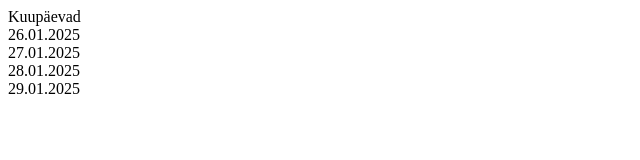
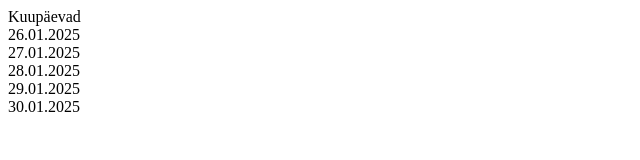
Before and after one commit to martinliiskmaa/gitkodutoo, a plain HTML site: page index.html in a window 1280 px wide. Shown: the full height of the page, 0-640 px from the left. Drawn offline with Linux system fonts and the light colour scheme.

Commit message:
Added dates 30.01.2025

```diff
--- a/index.html
+++ b/index.html
@@ -3,3 +3,4 @@
 <div>27.01.2025</div>
 <div>28.01.2025</div>
 <div>29.01.2025</div>
+<div>30.01.2025</div>
```
Also changed, not shown: 1 other file.
